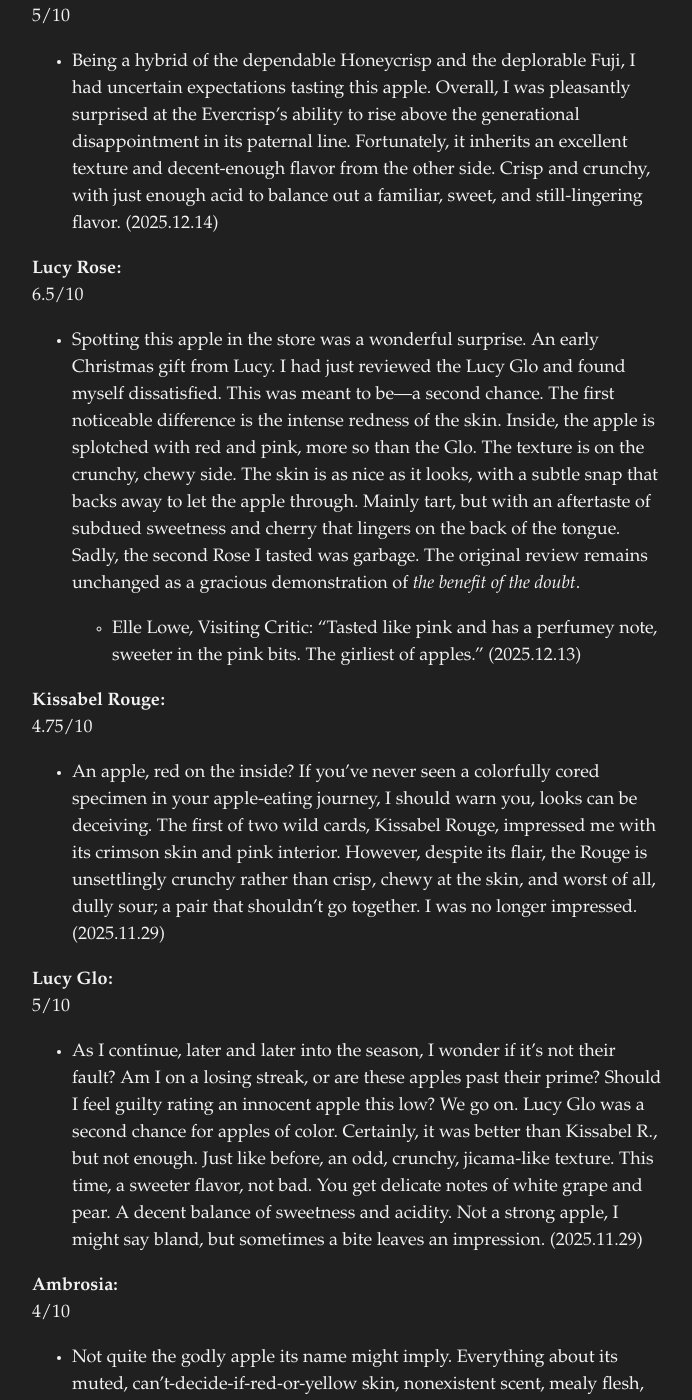
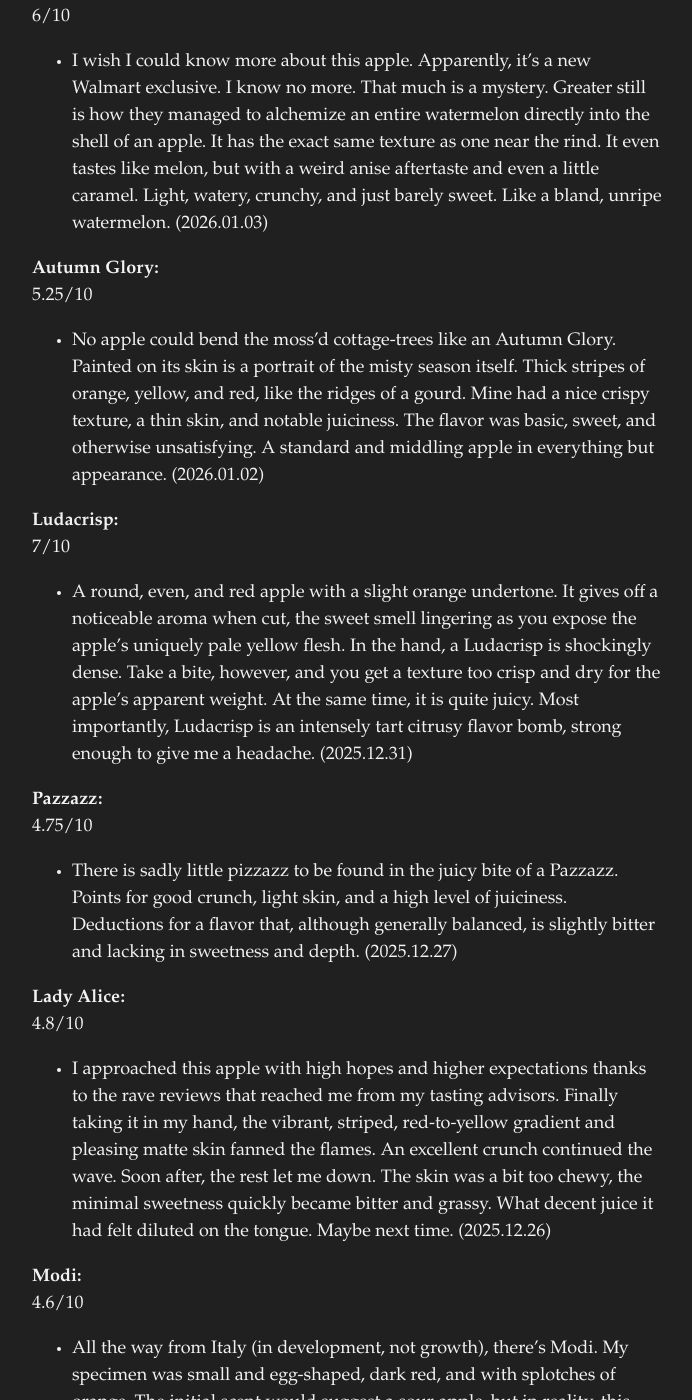
Before and after one commit to ericstmoore/ericstmoore.github.io, a Jekyll site: the page built from thoughts/apples.md, in a window 1280 px wide and 1400 px high, scrolled down 219 px. Shown: the whole window, without its empty margins (293-985 px from the left). Built offline with Jekyll 4.4.1, drawn with Linux system fonts in a browser that asks for light colours; some of the changed text lies outside the part shown.

Commit message:
apple dump

```diff
--- a/_data/apples.yml
+++ b/_data/apples.yml
@@ -1,3 +1,82 @@
+- name: Sunchaser
+  rating: 6
+  latest_review_date: 2026-01-03
+  reviews:
+    - date: 2026-01-03
+      review: |
+        I wish I could know more about this apple. Apparently, it's a new Walmart
+        exclusive. I know no more. That much is a mystery. Greater still is how
+        they managed to alchemize an entire watermelon directly into the shell
+        of an apple. It has the exact same texture as one near the rind. It even
+        tastes like melon, but with a weird anise aftertaste and even a little
+        caramel. Light, watery, crunchy, and just barely sweet. Like a bland,
+        unripe watermelon.
+
+- name: Autumn Glory
+  rating: 5.25
+  latest_review_date: 2026-01-02
+  reviews:
+    - date: 2026-01-02
+      review: |
+        No apple could bend the moss'd cottage-trees like an Autumn Glory.
+        Painted on its skin is a portrait of the misty season itself. Thick
+        stripes of orange, yellow, and red, like the ridges of a gourd. Mine had
+        a nice crispy texture, a thin skin, and notable juiciness. The flavor
+        was basic, sweet, and otherwise unsatisfying. A standard and middling
+        apple in everything but appearance.
+
+- name: Ludacrisp
+  rating: 7
+  latest_review_date: 2025-12-31
+  reviews:
+    - date: 2025-12-31
+      review: |
+        A round, even, and red apple with a slight orange undertone. It gives off
+        a noticeable aroma when cut, the sweet smell lingering as you expose
+        the apple's uniquely pale yellow flesh. In the hand, a Ludacrisp is
+        shockingly dense. Take a bite, however, and you get a texture too crisp
+        and dry for the apple's apparent weight. At the same time, it is quite
+        juicy. Most importantly, Ludacrisp is an intensely tart citrusy flavor
+        bomb, strong enough to give me a headache.
+
+- name: Pazzazz
+  rating: 4.75
+  latest_review_date: 2025-12-27
+  reviews:
+    - date: 2025-12-27
+      review: |
+        There is sadly little pizzazz to be found in the juicy bite of a Pazzazz.
+        Points for good crunch, light skin, and a high level of juiciness.
+        Deductions for a flavor that, although generally balanced, is slightly
+        bitter and lacking in sweetness and depth.
+
+- name: Lady Alice
+  rating: 4.8
+  latest_review_date: 2025-12-26
+  reviews:
+    - date: 2025-12-26
+      review: |
+        I approached this apple with high hopes and higher expectations thanks
+        to the rave reviews that reached me from my tasting advisors. Finally
+        taking it in my hand, the vibrant, striped, red-to-yellow gradient and
+        pleasing matte skin fanned the flames. An excellent crunch continued the
+        wave. Soon after, the rest let me down. The skin was a bit too chewy,
+        the minimal sweetness quickly became bitter and grassy. What decent
+        juice it had felt diluted on the tongue. Maybe next time.
+
+- name: Modi
+  rating: 4.6
+  latest_review_date: 2025-12-25
+  reviews:
+    - date: 2025-12-25
+      review: |
+        All the way from Italy (in development, not growth), there's Modi. My
+        specimen was small and egg-shaped, dark red, and with splotches of orange.
+        The initial scent would suggest a sour apple, but in reality, this one
+        is purely sweet, not tart at all. It's mild, floral, and fruity. As
+        for texture, it is crunchy at first but chews into a disappointing mush
+        quickly. Overall, not enough to win me over.
+
 - name: Lucy Rose
   rating: 6.5
   latest_review_date: 2025-12-13
```
